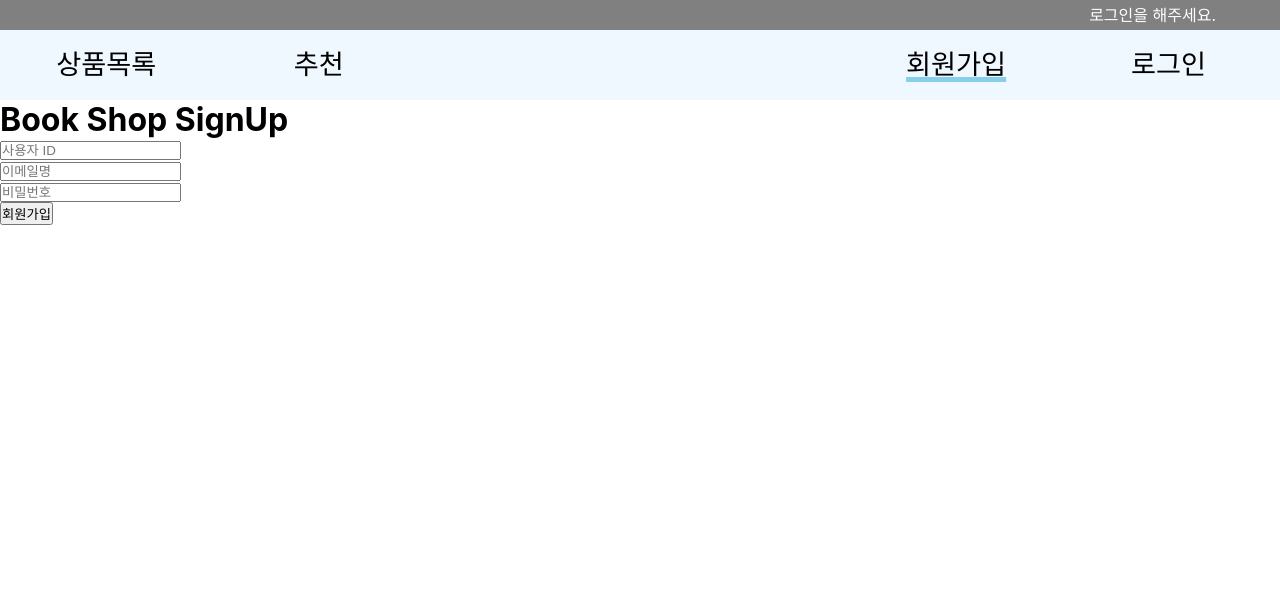
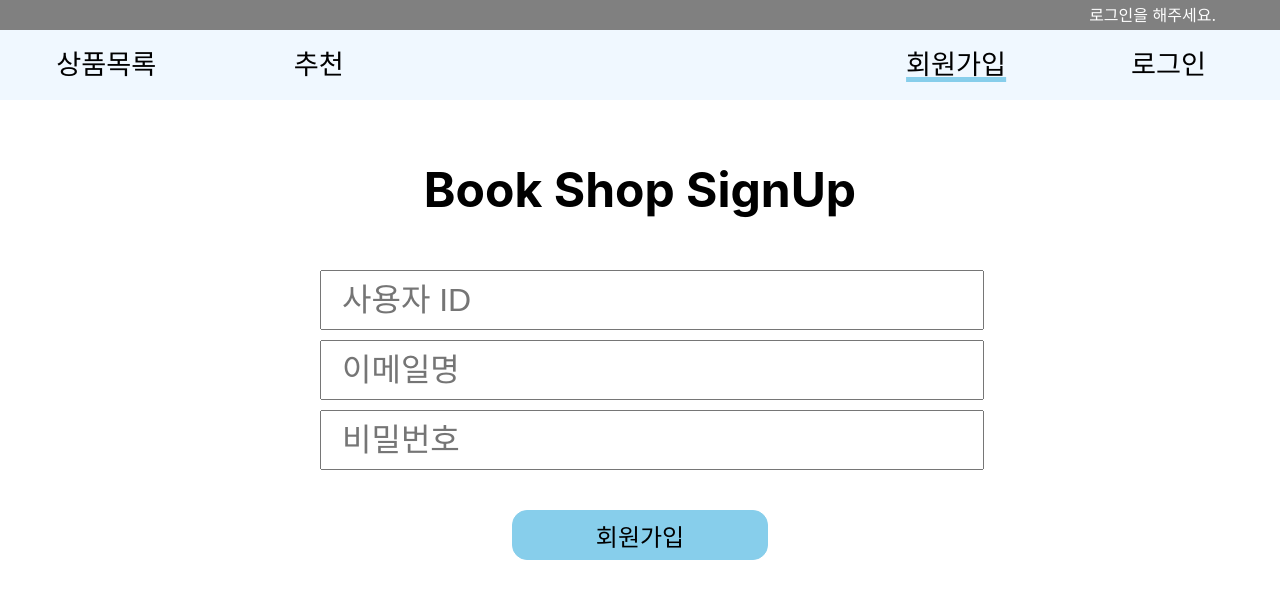
Before and after one commit to parksangryong/book-app, a React (Create React App) app: page /signup in a window 1280 px wide. Shown: the top 598 px of the page. Built offline with nearby package versions, Linux system fonts and the light colour scheme.

Commit message:
css수정

```diff
--- a/src/css/ReviewForm.css
+++ b/src/css/ReviewForm.css
@@ -0,0 +1,48 @@
+#rev-form h1 {
+  width: 100%;
+  height: 120px;
+  line-height: 120px;
+  text-align: center;
+  margin-top: 30px;
+  margin-bottom: 20px;
+  font-size: 2.5em;
+}
+
+#revs {
+  width: 60%;
+  margin: 0 20% 0 20%;
+}
+
+#rev-form .rev-form-id,
+#rev-form .rev-form-book,
+#rev-form .rev-form-rating {
+  width: 30%;
+  margin-left: 2.5%;
+  height: 70px;
+  display: inline-block;
+  line-height: 70px;
+  text-align: center;
+}
+
+#rev-form .rev-form-com textarea {
+  margin: 0 20% 0 20%;
+  width: 60%;
+  height: 100px;
+}
+
+#rev-form .rev-form-btn {
+  width: 20%;
+  margin: 30px 40% 0 40%;
+  height: 50px;
+  color: black;
+  background-color: skyblue;
+  border: skyblue 1px solid;
+  border-radius: 15px;
+  font-size: 1.5em;
+}
+
+#rev-form .rev-form-btn:hover {
+  color: whitesmoke;
+  background-color: rgb(196, 196, 242);
+  border: whitesmoke 1px solid;
+}
--- a/src/css/SignUp.css
+++ b/src/css/SignUp.css
@@ -1,36 +1,32 @@
-#rev-form h1 {
+#sign h1 {
   width: 100%;
   height: 120px;
   line-height: 120px;
+  font-size: 3em;
   text-align: center;
   margin-top: 30px;
   margin-bottom: 20px;
-  font-size: 2.5em;
 }
 
-#revs {
-  width: 60%;
-  margin: 0 20% 0 20%;
+#sign .sign-id,
+#sign .sign-pw,
+#sign .sign-em {
+  width: 50%;
+  margin-left: 25%;
+  margin-right: 25%;
+  height: 70px;
 }
 
-#rev-form .rev-form-id,
-#rev-form .rev-form-book,
-#rev-form .rev-form-rating {
-  width: 30%;
-  margin-left: 2.5%;
-  height: 70px;
-  display: inline-block;
-  line-height: 70px;
-  text-align: center;
+#sign .sign-id input,
+#sign .sign-pw input,
+#sign .sign-em input {
+  width: 100%;
+  height: 80%;
+  font-size: 2em;
+  padding-left: 20px;
 }
 
-#rev-form .rev-form-com textarea {
-  margin: 0 20% 0 20%;
-  width: 60%;
-  height: 100px;
-}
-
-#rev-form .rev-form-btn {
+#sign .sign-btn {
   width: 20%;
   margin: 30px 40% 0 40%;
   height: 50px;
@@ -41,7 +37,7 @@
   font-size: 1.5em;
 }
 
-#rev-form .rev-form-btn:hover {
+#sign .sign-btn:hover {
   color: whitesmoke;
   background-color: rgb(196, 196, 242);
   border: whitesmoke 1px solid;
```
